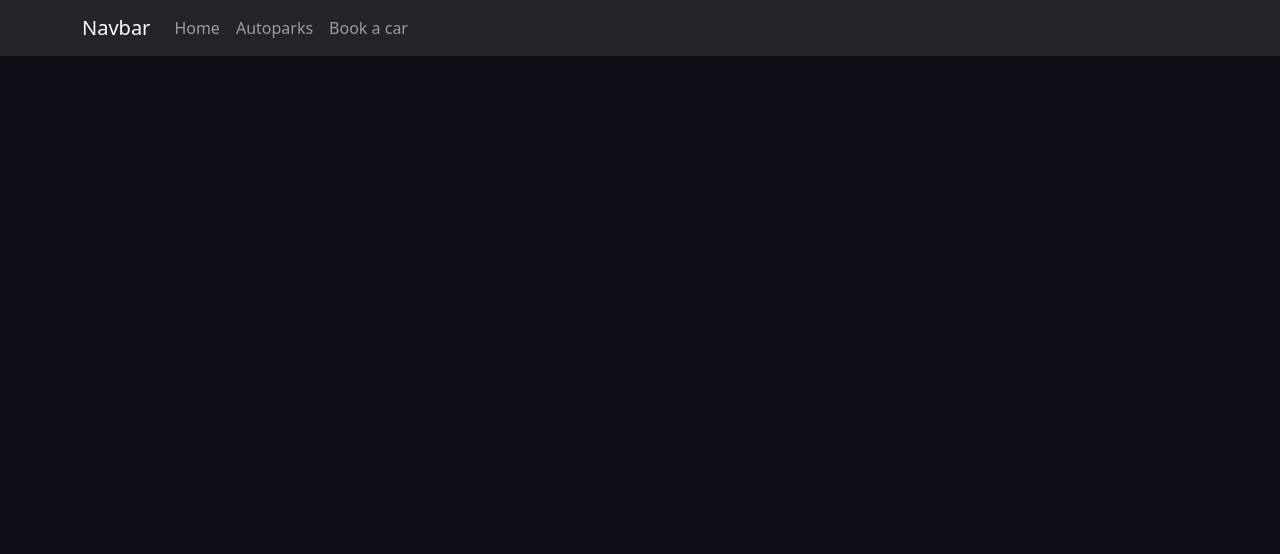
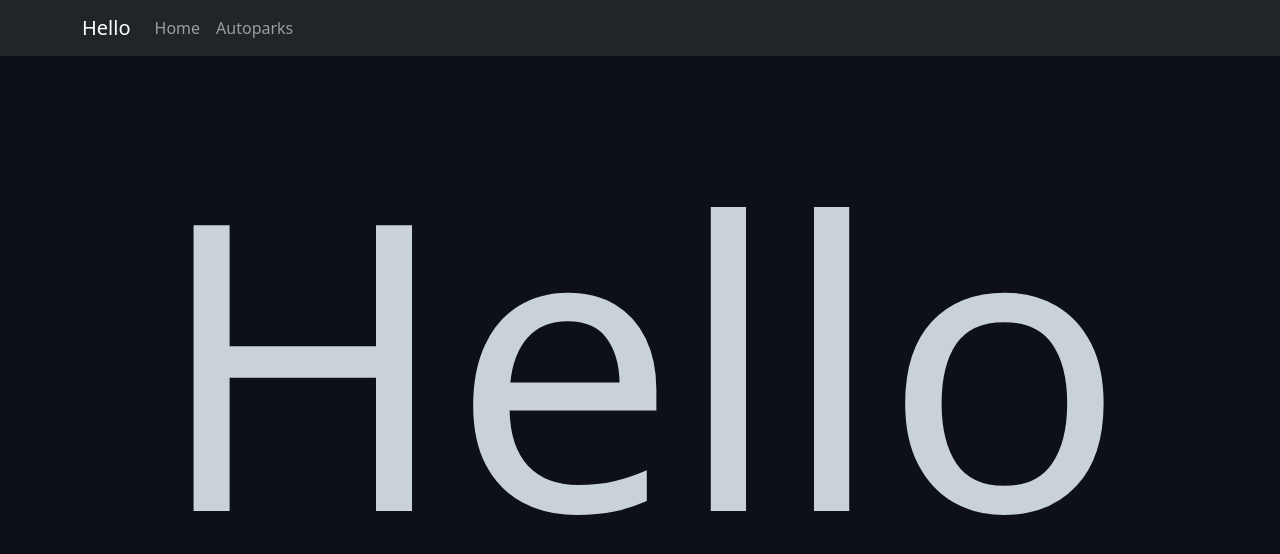
Before and after one commit to DmytroZelinsky/CarRent-client, a React (Create React App) app: page / in a window 1280 px wide. Shown: the top 554 px of the page. Built offline with nearby package versions, Linux system fonts and the light colour scheme.

Commit message:
Add home page and navbar

```diff
--- a/src/App.tsx
+++ b/src/App.tsx
@@ -8,13 +8,31 @@ import {
   Link
 } from "react-router-dom";
 import AutoParks from './Pages/AutoParks/AutoParks';
+import AutoPark from './Pages/AutoPark/AutoPark';
+import Booking from './Pages/Booking/Booking';
+import Home from './Pages/AutoPark/Home/Home';
+
 function App() {
   return (
     <Router>
       <HeaderContainer/>
-        <Route exact path='/autoparks'>
-          <AutoParks/>
-        </Route>
+        <Switch>
+        <Route exact path='/'>
+            <Home/>
+          </Route>
+          <Route exact path='/home'>
+            <Home/>
+          </Route>
+          <Route exact path='/autoparks'>
+            <AutoParks/>
+          </Route>
+          <Route exact path='/autopark/:id'>
+            <AutoPark/>
+          </Route>
+          <Route exact path='/booking'>
+            <Booking/>
+          </Route>
+        </Switch>
     </Router>
   );
 }
--- a/src/Components/Header/HeaderContainer.jsx
+++ b/src/Components/Header/HeaderContainer.jsx
@@ -8,11 +8,10 @@ const HeaderContainer = () => {
         <div>
             <Navbar bg="dark" variant="dark">
                 <Container>
-                    <Navbar.Brand>Navbar</Navbar.Brand>
+                    <Navbar.Brand onClick={() => history.push('/home')}>Hello</Navbar.Brand>
                     <Nav className="me-auto">
                         <Nav.Link onClick={() => history.push('/home')}>Home</Nav.Link>
                         <Nav.Link onClick={() => history.push('/autoparks')}>Autoparks</Nav.Link>
-                        <Nav.Link onClick={() => history.push('/booking')}>Book a car</Nav.Link>
                     </Nav>
                 </Container>
             </Navbar>
--- /dev/null
+++ b/src/Pages/AutoPark/Home/Home.tsx
@@ -0,0 +1,11 @@
+import React from 'react'
+
+const Home = () => {
+    return (
+        <>
+            <p style={{fontSize:"400px", textAlignLast:'center'}}>Hello</p>
+        </>
+    )
+}
+
+export default Home
```
Also changed, not shown: src/Pages/AutoPark/Home/Home.css (added).
